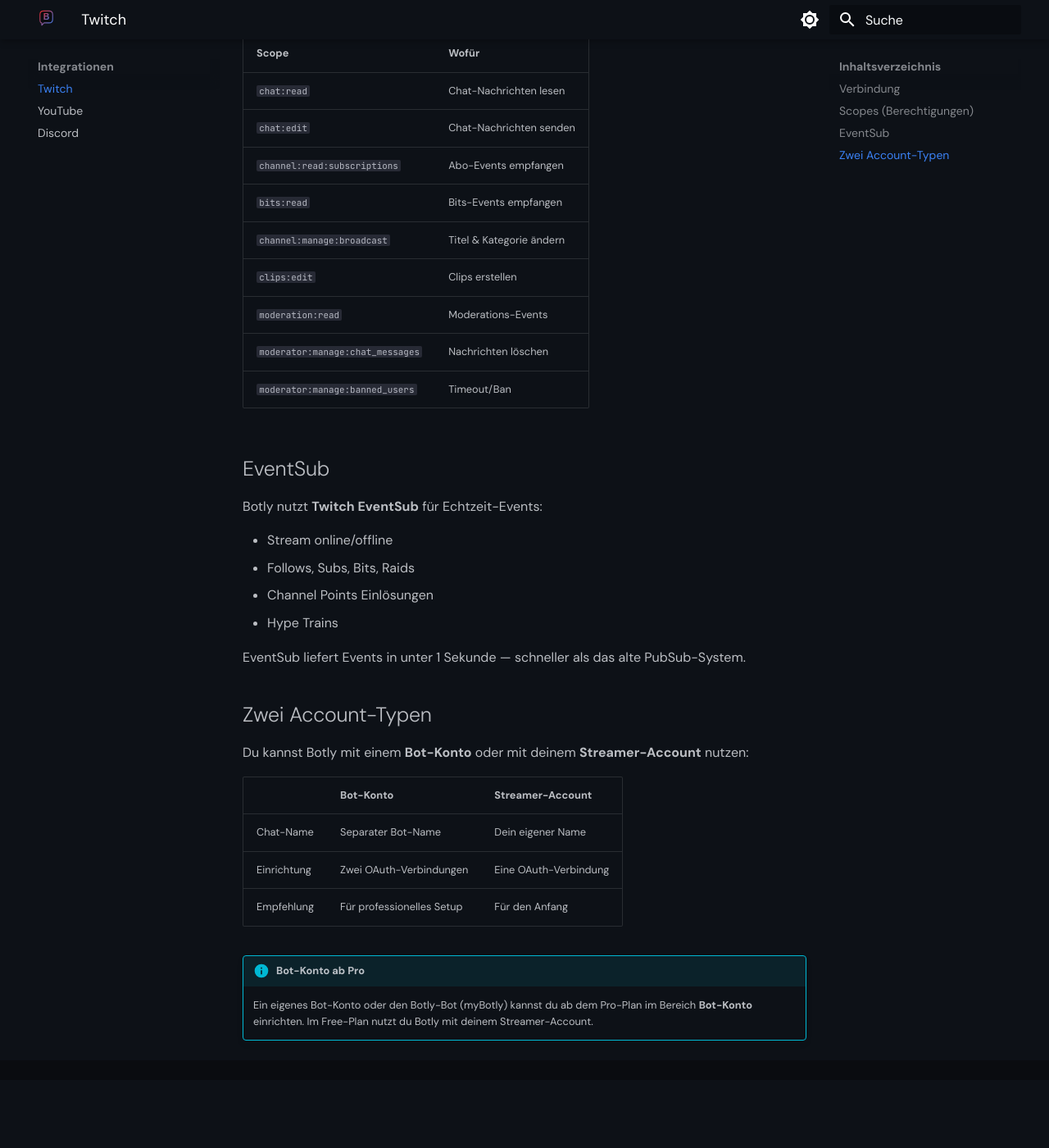
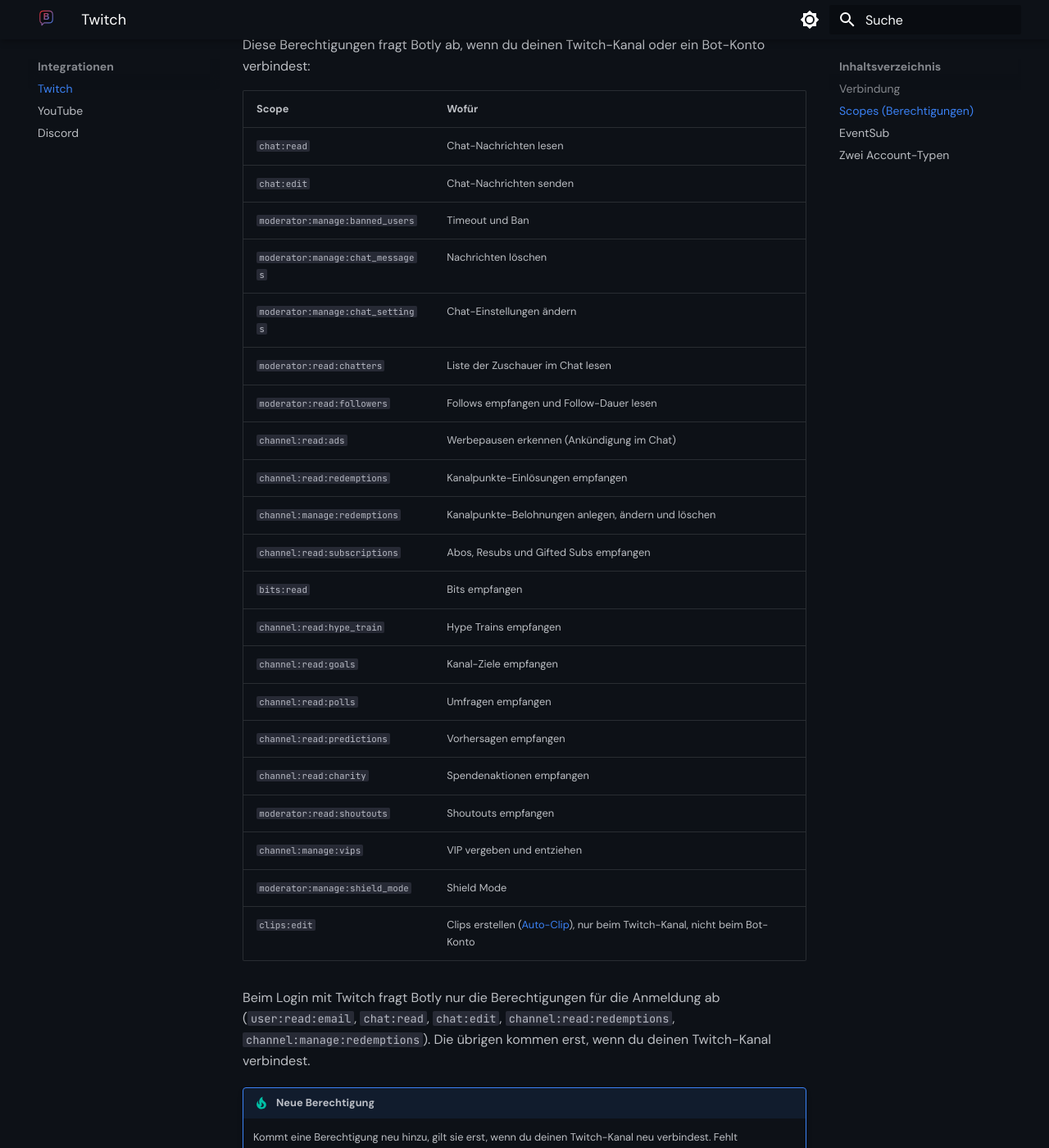
Before and after one commit to thymply/botly-docs, an MkDocs documentation site: the page built from docs/integrationen/twitch.md, in a window 1280 px wide and 1400 px high, scrolled down 456 px. Shown: the whole window at 82% size. Built offline with MkDocs 1.6.1 and Material for MkDocs 9.7.7, drawn with Linux system fonts in a browser that asks for light colours; plug-ins that fetch from the network failed and are left out; before the commit the page ends 1773 px from its top, so only the background shows below that; some of the changed text lies outside the part shown.

Commit message:
docs: Twitch-Scopes wie im Code, clips:edit und Neu-verbinden-Hinweis für Auto-Clip (BL-550)
Co-Authored-By: Claude Opus 5.5 <noreply@anthropic.com>
Claude-Session: https://claude.ai/code/session_01FVTiAmEDWeydWKMVo24h1i

```diff
--- a/docs/integrationen/twitch.md
+++ b/docs/integrationen/twitch.md
@@ -13,17 +13,36 @@ Botly verbindet sich über **OAuth 2.0** mit Twitch. Bei der Autorisierung wirst
 
 ## Scopes (Berechtigungen)
 
+Diese Berechtigungen fragt Botly ab, wenn du deinen Twitch-Kanal oder ein Bot-Konto verbindest:
+
 | Scope | Wofür |
 |-------|-------|
 | `chat:read` | Chat-Nachrichten lesen |
 | `chat:edit` | Chat-Nachrichten senden |
-| `channel:read:subscriptions` | Abo-Events empfangen |
-| `bits:read` | Bits-Events empfangen |
-| `channel:manage:broadcast` | Titel & Kategorie ändern |
-| `clips:edit` | Clips erstellen |
-| `moderation:read` | Moderations-Events |
+| `moderator:manage:banned_users` | Timeout und Ban |
 | `moderator:manage:chat_messages` | Nachrichten löschen |
-| `moderator:manage:banned_users` | Timeout/Ban |
+| `moderator:manage:chat_settings` | Chat-Einstellungen ändern |
+| `moderator:read:chatters` | Liste der Zuschauer im Chat lesen |
+| `moderator:read:followers` | Follows empfangen und Follow-Dauer lesen |
+| `channel:read:ads` | Werbepausen erkennen (Ankündigung im Chat) |
+| `channel:read:redemptions` | Kanalpunkte-Einlösungen empfangen |
+| `channel:manage:redemptions` | Kanalpunkte-Belohnungen anlegen, ändern und löschen |
+| `channel:read:subscriptions` | Abos, Resubs und Gifted Subs empfangen |
+| `bits:read` | Bits empfangen |
+| `channel:read:hype_train` | Hype Trains empfangen |
+| `channel:read:goals` | Kanal-Ziele empfangen |
+| `channel:read:polls` | Umfragen empfangen |
+| `channel:read:predictions` | Vorhersagen empfangen |
+| `channel:read:charity` | Spendenaktionen empfangen |
+| `moderator:read:shoutouts` | Shoutouts empfangen |
+| `channel:manage:vips` | VIP vergeben und entziehen |
+| `moderator:manage:shield_mode` | Shield Mode |
+| `clips:edit` | Clips erstellen ([Auto-Clip](../dashboard/twitch/auto-clip.md)), nur beim Twitch-Kanal, nicht beim Bot-Konto |
+
+Beim Login mit Twitch fragt Botly nur die Berechtigungen für die Anmeldung ab (`user:read:email`, `chat:read`, `chat:edit`, `channel:read:redemptions`, `channel:manage:redemptions`). Die übrigen kommen erst, wenn du deinen Twitch-Kanal verbindest.
+
+!!! tip "Neue Berechtigung"
+    Kommt eine Berechtigung neu hinzu, gilt sie erst, wenn du deinen Twitch-Kanal neu verbindest. Fehlt `clips:edit` und ist Auto-Clip eingeschaltet, zeigt dir Botly im Dashboard den Hinweis **Neu verbinden**.
 
 ## EventSub
 
```
Also changed, not shown: docs/dashboard/twitch/auto-clip.md (+3 -0 lines).
